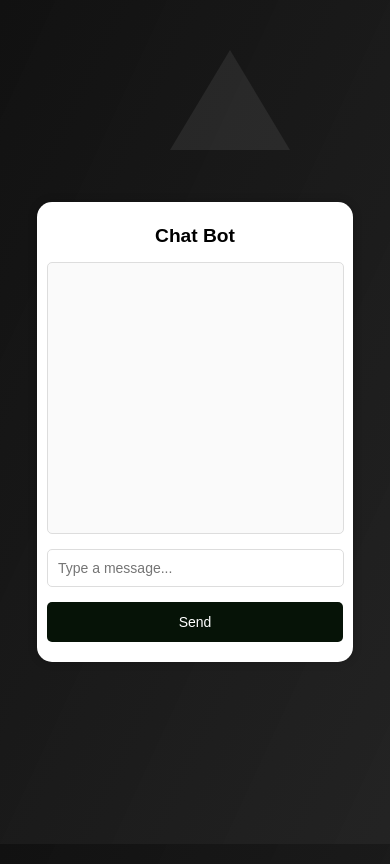
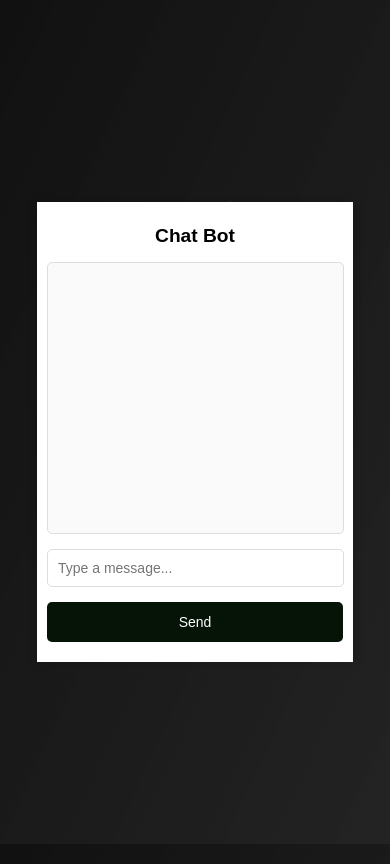
Before and after one commit to ashleyalmeida07/Chat-bot-, a Flask app: page / in a window 390 px wide. Run offline with Flask 3, Linux system fonts and the light colour scheme.

Commit message:
Update style.css

```diff
--- a/chat bot/static/style.css
+++ b/chat bot/static/style.css
@@ -302,7 +302,6 @@ button:hover {
     width: 80%; /* Use full width of the screen */
     height: auto; /* Let height adjust dynamically */
     padding: 10px; /* Reduce padding for a compact design */
-    border-radius: 15px; /* Slightly reduce border radius */
     box-shadow: 0px 0px 10px rgba(0, 0, 0, 0.2); /* Adjust shadow for smaller screens */
   }
 
@@ -392,5 +391,7 @@ button:hover {
 .triangle1 {
   width: 0px;
   height: 0px;
+    top:200px;
+
 }
 }
```
